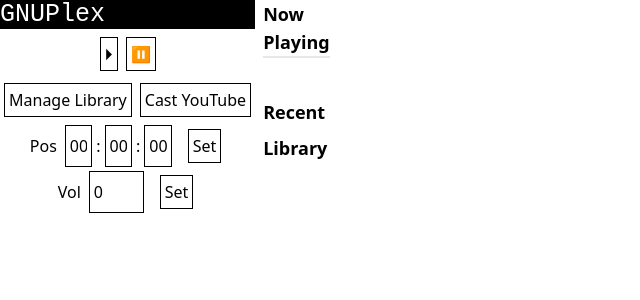
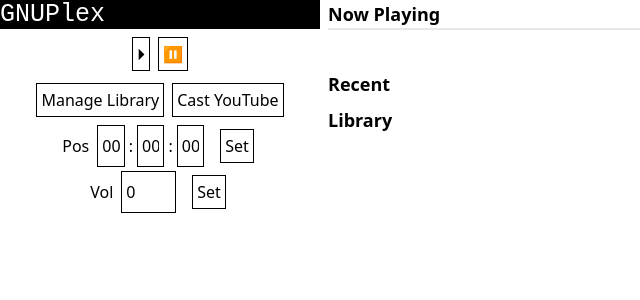
Before and after one commit to janie314/gnuplex, a React (Vite) app in the folder frontend/: page / in a window 1280 px wide. Shown: the top 300 px of the page, without its empty margins (0-640 px from the left). Built offline with nearby package versions, Linux system fonts and the light colour scheme; no server answers.

Commit message:
1728873535

```diff
--- a/frontend/src/App.tsx
+++ b/frontend/src/App.tsx
@@ -40,10 +40,10 @@ function App() {
   return (
     <>
       <div
-        className="flex flex-row text-base font-sans pb-2/100"
+        className="flex flex-row flex-wrap text-base font-sans pb-2/100"
         style={{ opacity: mediadirInputPopup ? "50%" : "100%" }}
       >
-        <div className="basis-1 flex-none flex-col p-1/100">
+        <div className="basis-1 md:basis-1/4 grow flex-col p-1/100">
           <div className="logo-panel">
             <span className="logo">GNUPlex</span>
             <span className="version">{version}</span>
@@ -60,7 +60,7 @@ function App() {
           />
         </div>
 
-        <div className="basis-3 shrink flex-col flex-none p-1/100">
+        <div className="basis-1 md:basis-3/4 shrink flex-col p-1/100">
           <Medialist
             medialist={[media]}
             subtitle="Now Playing"
--- a/frontend/src/components/Medialist.tsx
+++ b/frontend/src/components/Medialist.tsx
@@ -11,7 +11,7 @@ function Medialist(props: {
       {props.medialist.map((mediafile: string, i: number) => (
         <input
           type="button"
-          className="text-left hover:bg-cyan-200 p-1 border-lightgray border-t-2"
+          className="text-left hover:bg-cyan-200 p-1 border-lightgray border-t-2 whitespace-normal break-words"
           key={mediafile}
           onClick={(e) => {
             APICall.setOriginMedia(mediafile)
```
